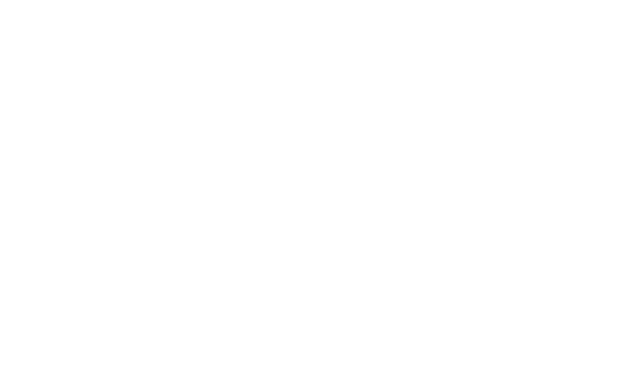
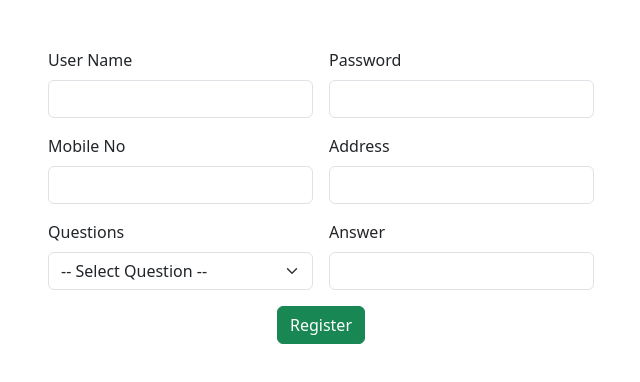
Before and after one commit to dacaug25payplate/payplate, a React (Create React App) app in the folder Frontend/: page / in a window 1280 px wide. Before the commit this address had no page. Shown: the top 382 px of the page, without its empty margins (319-959 px from the left). Built offline with nearby package versions, Linux system fonts and the light colour scheme.

Commit message:
REgister component updated code

```diff
--- a/Frontend/package.json
+++ b/Frontend/package.json
@@ -8,6 +8,7 @@
     "@testing-library/jest-dom": "^6.9.1",
     "@testing-library/react": "^16.3.2",
     "@testing-library/user-event": "^13.5.0",
+    "axios": "^1.13.2",
     "bootstrap": "^5.3.8",
     "react": "^19.2.3",
     "react-dom": "^19.2.3",
--- a/Frontend/src/App.js
+++ b/Frontend/src/App.js
@@ -1,13 +1,13 @@
 import logo from './logo.svg';
 import './App.css';
 import { BrowserRouter, Routes, Route } from "react-router-dom";
-
+import RegisterComponent from './components/RegisterComponent';
 
 function App() {
   return (
     <BrowserRouter>
       <Routes>
-
+        <Route path="/" element={<RegisterComponent />} />
       </Routes>
     </BrowserRouter>
   );
--- /dev/null
+++ b/Frontend/src/components/RegisterComponent.jsx
@@ -0,0 +1,127 @@
+import React, { useState } from 'react';
+import axios from 'axios';
+
+function RegisterComponent() {
+
+  const [formData, setFormData] = useState({
+    username: '',
+    password: '',
+    mobile: '',
+    address: '',
+    question: '',
+    answer: ''
+  });
+
+  const handleChange = (e) => {
+    setFormData({
+      ...formData,
+      [e.target.name]: e.target.value
+    });
+  };
+
+  const handleSubmit = (e) => {
+    e.preventDefault();
+
+    axios.post('http://localhost:8080/register', formData)
+      .then(response => {
+        alert('Registration Successful');
+        console.log(response.data);
+      })
+      .catch(error => {
+        console.error(error);
+        alert('Registration Failed');
+      });
+  };
+
+  return (
+    <div className="container-md mt-5">
+      <form onSubmit={handleSubmit}>
+        <div className="row justify-content-center">
+          <div className="col-md-6">
+            <div className="row g-3">
+
+              <div className="col-md-6">
+                <label className="form-label">User Name</label>
+                <input
+                  type="text"
+                  name="username"
+                  className="form-control"
+                  value={formData.username}
+                  onChange={handleChange}
+                />
+              </div>
+
+              <div className="col-md-6">
+                <label className="form-label">Password</label>
+                <input
+                  type="password"
+                  name="password"
+                  className="form-control"
+                  value={formData.password}
+                  onChange={handleChange}
+                />
+              </div>
+
+              <div className="col-md-6">
+                <label className="form-label">Mobile No</label>
+                <input
+                  type="tel"
+                  name="mobile"
+                  className="form-control"
+                  value={formData.mobile}
+                  onChange={handleChange}
+                />
+              </div>
+
+              <div className="col-md-6">
+                <label className="form-label">Address</label>
+                <input
+                  type="text"
+                  name="address"
+                  className="form-control"
+                  value={formData.address}
+                  onChange={handleChange}
+                />
+              </div>
+
+              <div className="col-md-6">
+                <label className="form-label">Questions</label>
+                <select
+                  name="question"
+                  className="form-select"
+                  value={formData.question}
+                  onChange={handleChange}
+                >
+                  <option value="">-- Select Question --</option>
+                  <option value="pet">What is your pet name?</option>
+                  <option value="school">What is your first school?</option>
+                  <option value="city">In which city were you born?</option>
+                </select>
+              </div>
+
+              <div className="col-md-6">
+                <label className="form-label">Answer</label>
+                <input
+                  type="text"
+                  name="answer"
+                  className="form-control"
+                  value={formData.answer}
+                  onChange={handleChange}
+                />
+              </div>
+
+              <div className="col-12 text-center mt-3">
+                <button type="submit" className="btn btn-success">
+                  Register
+                </button>
+              </div>
+
+            </div>
+          </div>
+        </div>
+      </form>
+    </div>
+  );
+}
+
+export default RegisterComponent;
--- a/Frontend/src/index.js
+++ b/Frontend/src/index.js
@@ -2,6 +2,8 @@
 import ReactDOM from 'react-dom/client';
 import './index.css';
 import App from './App';
+import 'bootstrap/dist/css/bootstrap.min.css';
+import 'bootstrap/dist/js/bootstrap.bundle.min.js';
 import reportWebVitals from './reportWebVitals';
 import { store } from './store/store'
 import { Provider } from 'react-redux'
```
Also changed, not shown: 1 other file (tests, documents, lock files or other folders).
